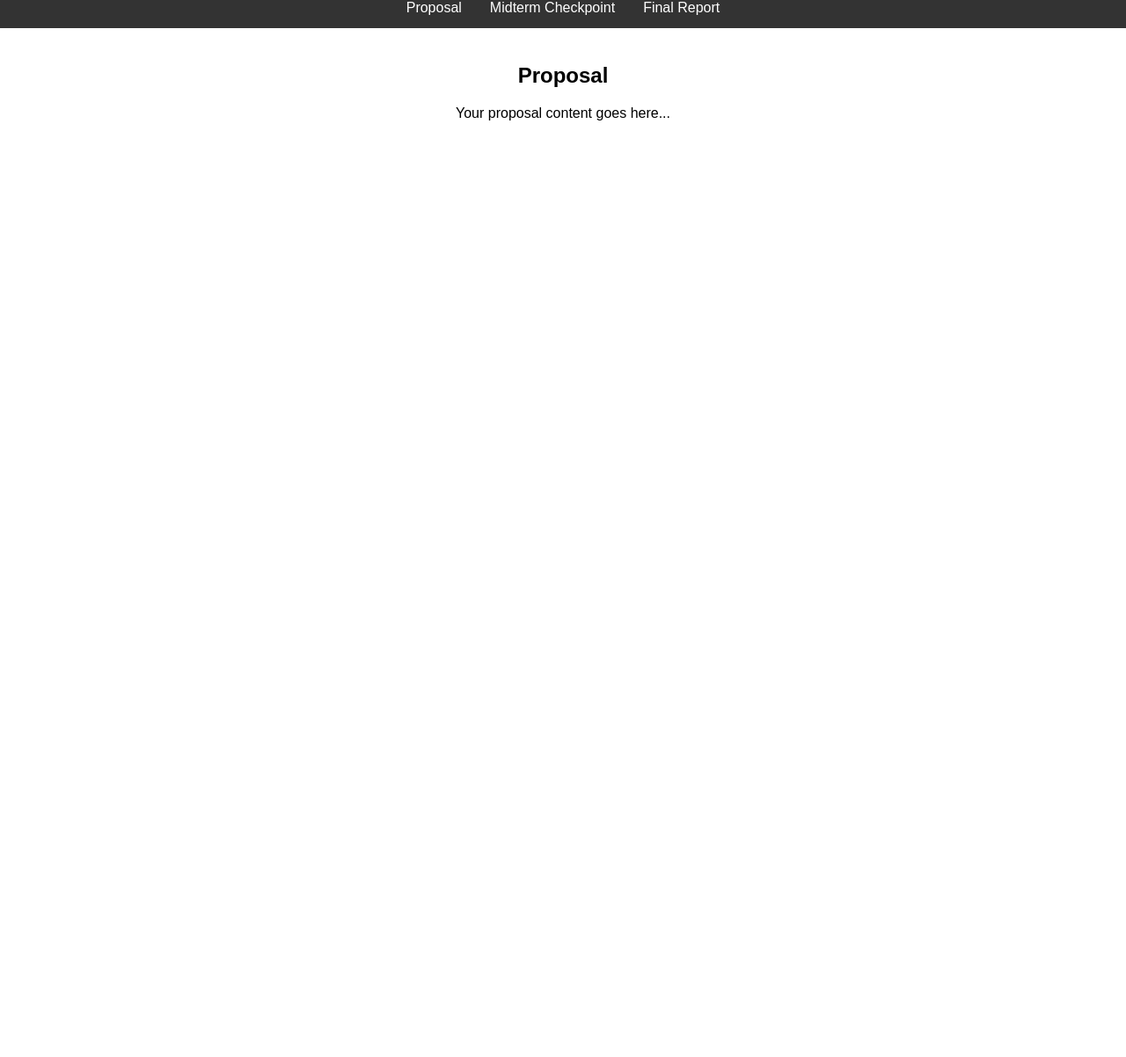
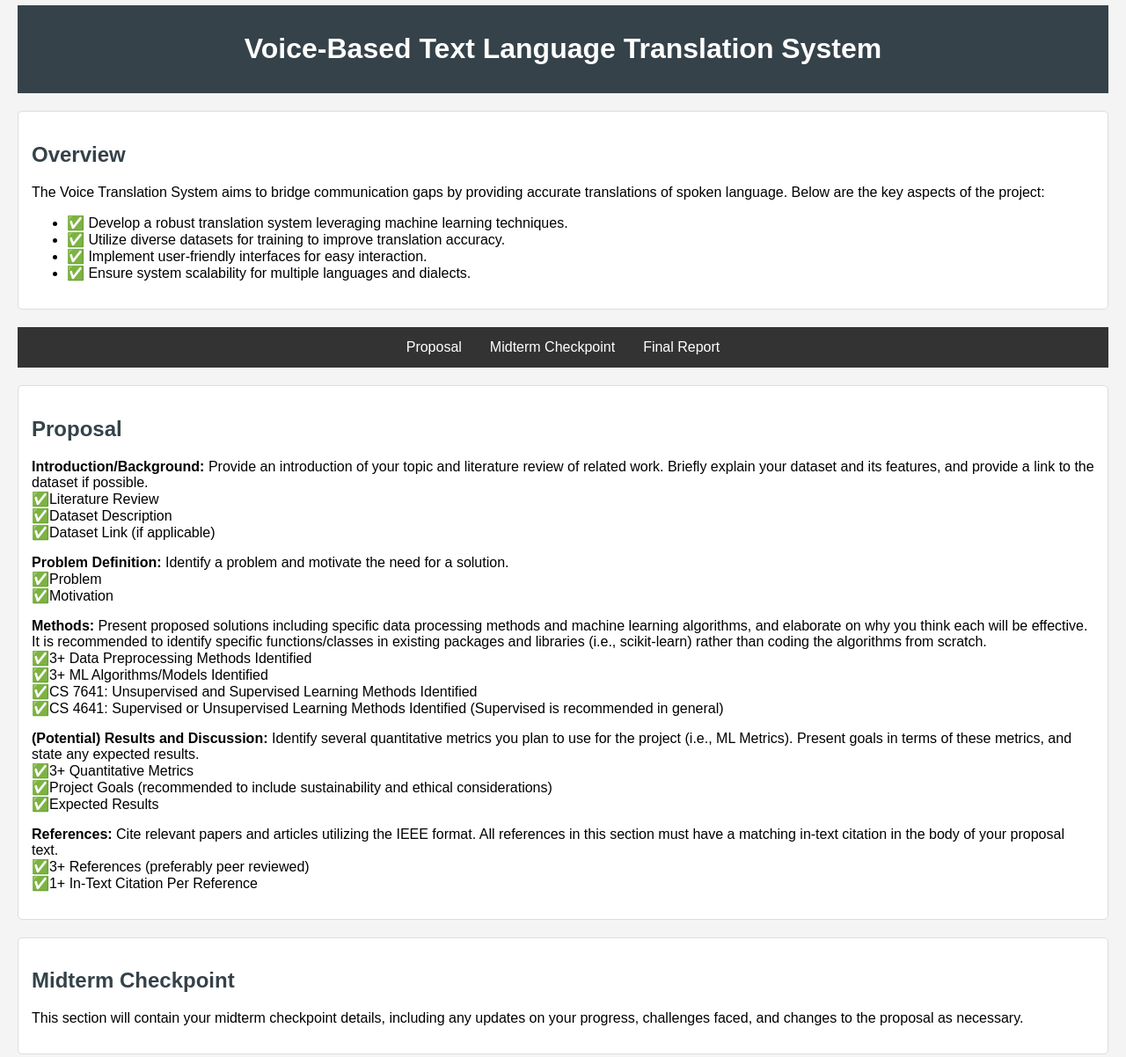
Before and after one commit to MosesTheRedSea/ECHO-Voice-Translation, a plain HTML site: page index.html in a window 1280 px wide. Shown: the part 14-1216 px from the top of the page at 88% size. Before the commit the page ends 800 px from the top, so only its background shows below. Drawn offline with Linux system fonts and the light colour scheme.

Commit message:
Update index.html

```diff
--- a/index.html
+++ b/index.html
@@ -3,23 +3,27 @@
 <head>
     <meta charset="UTF-8">
     <meta name="viewport" content="width=device-width, initial-scale=1.0">
-    <title>Project Reports</title>
+    <title>Voice-Based Text Language Translation System</title>
+    <link rel="stylesheet" href="styles.css"> <!-- Link to your CSS file, if any -->
     <style>
         body {
             font-family: Arial, sans-serif;
             margin: 0;
-            padding: 0;
+            padding: 20px;
+            background-color: #f4f4f4;
+        }
+        header {
+            background: #35424a;
+            color: #ffffff;
+            padding: 10px 0;
             text-align: center;
         }
-
-        /* Navigation bar styling */
         .navbar {
             background-color: #333;
             overflow: hidden;
             display: flex;
             justify-content: center; /* Center the navigation items */
         }
-
         .navbar a {
             float: none; /* Disable float to keep items centered */
             display: block;
@@ -28,24 +32,39 @@
             padding: 14px 16px;
             text-decoration: none;
         }
-
         .navbar a:hover {
             background-color: #ddd;
             color: black;
         }
-
-        /* Content area styling */
-        .content {
-            padding: 20px;
-            display: none; /* Hide content initially */
+        section {
+            background: #ffffff;
+            border: 1px solid #dddddd;
+            border-radius: 5px;
+            margin: 20px 0;
+            padding: 15px;
         }
-
-        .active {
-            display: block; /* Show active content */
+        h2 {
+            color: #35424a;
         }
     </style>
 </head>
 <body>
+    <header>
+        <h1>Voice-Based Text Language Translation System</h1>
+    </header>
+
+    <section>
+        <h2>Overview</h2>
+        <p>
+            The Voice Translation System aims to bridge communication gaps by providing accurate translations of spoken language. Below are the key aspects of the project:
+        </p>
+        <ul>
+            <li>✅ Develop a robust translation system leveraging machine learning techniques.</li>
+            <li>✅ Utilize diverse datasets for training to improve translation accuracy.</li>
+            <li>✅ Implement user-friendly interfaces for easy interaction.</li>
+            <li>✅ Ensure system scalability for multiple languages and dialects.</li>
+        </ul>
+    </section>
 
     <div class="navbar">
         <a href="#" onclick="showContent('proposal')">Proposal</a>
@@ -53,20 +72,56 @@
         <a href="#" onclick="showContent('final')">Final Report</a>
     </div>
 
-    <div id="proposal" class="content active">
+    <section id="proposal" class="content active">
         <h2>Proposal</h2>
-        <p>Your proposal content goes here...</p>
-    </div>
+        <p>
+            <strong>Introduction/Background:</strong> Provide an introduction of your topic and literature review of related work. Briefly explain your dataset and its features, and provide a link to the dataset if possible.<br>
+            ✅Literature Review<br>
+            ✅Dataset Description<br>
+            ✅Dataset Link (if applicable)<br>
+        </p>
+        <p>
+            <strong>Problem Definition:</strong> Identify a problem and motivate the need for a solution.<br>
+            ✅Problem<br>
+            ✅Motivation<br>
+        </p>
+        <p>
+            <strong>Methods:</strong> Present proposed solutions including specific data processing methods and machine learning algorithms, and elaborate on why you think each will be effective. It is recommended to identify specific functions/classes in existing packages and libraries (i.e., scikit-learn) rather than coding the algorithms from scratch.<br>
+            ✅3+ Data Preprocessing Methods Identified<br>
+            ✅3+ ML Algorithms/Models Identified<br>
+            ✅CS 7641: Unsupervised and Supervised Learning Methods Identified<br>
+            ✅CS 4641: Supervised or Unsupervised Learning Methods Identified (Supervised is recommended in general)<br>
+        </p>
+        <p>
+            <strong>(Potential) Results and Discussion:</strong> Identify several quantitative metrics you plan to use for the project (i.e., ML Metrics). Present goals in terms of these metrics, and state any expected results.<br>
+            ✅3+ Quantitative Metrics<br>
+            ✅Project Goals (recommended to include sustainability and ethical considerations)<br>
+            ✅Expected Results<br>
+        </p>
+        <p>
+            <strong>References:</strong> Cite relevant papers and articles utilizing the IEEE format. All references in this section must have a matching in-text citation in the body of your proposal text.<br>
+            ✅3+ References (preferably peer reviewed)<br>
+            ✅1+ In-Text Citation Per Reference<br>
+        </p>
+    </section>
 
-    <div id="midterm" class="content">
+    <section id="midterm-checkpoint" class="content">
         <h2>Midterm Checkpoint</h2>
-        <p>Your midterm checkpoint content goes here...</p>
-    </div>
+        <p>
+            This section will contain your midterm checkpoint details, including any updates on your progress, challenges faced, and changes to the proposal as necessary.
+        </p>
+    </section>
 
-    <div id="final" class="content">
+    <section id="final-report" class="content">
         <h2>Final Report</h2>
-        <p>Your final report content goes here...</p>
-    </div>
+        <p>
+            This section will include your final report, summarizing the work completed, results obtained, and conclusions drawn from the project.
+        </p>
+    </section>
+
+    <footer>
+        <p>&copy; 2024 MosesTheRedSea. All rights reserved.</p>
+    </footer>
 
     <script>
         function showContent(section) {
```
